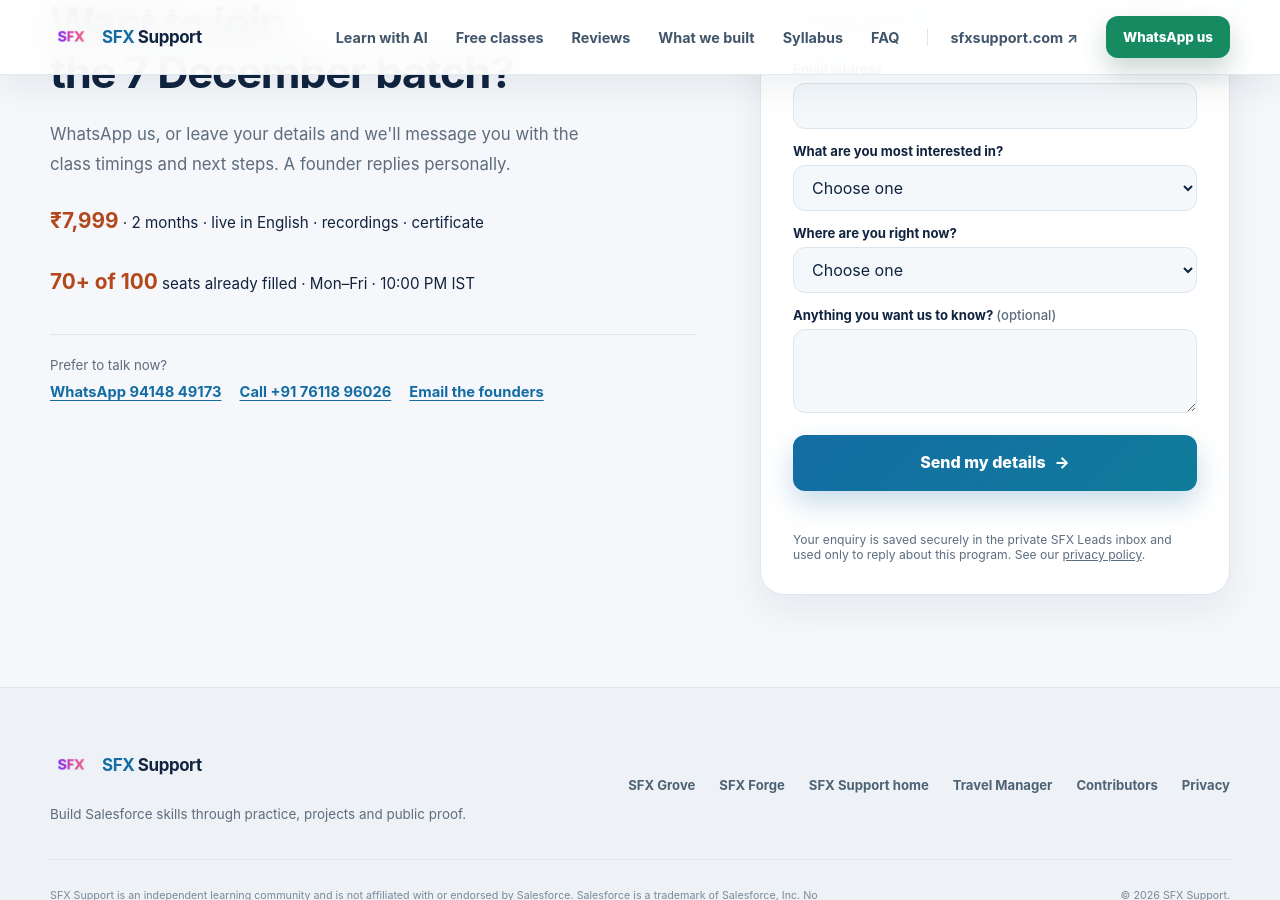
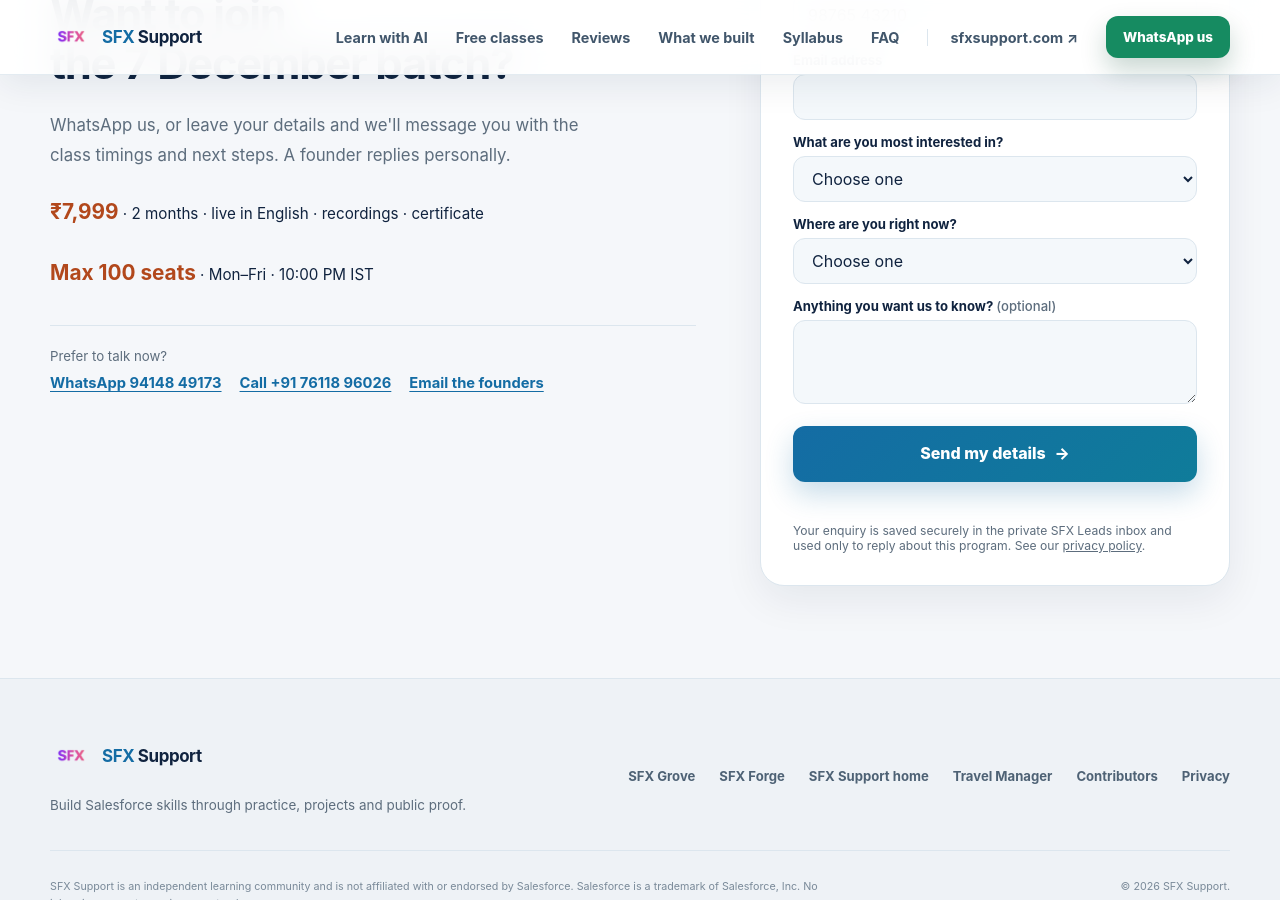
Before and after one commit to sfxsupport/main, a Jekyll site: the page built from salesforce-training/index.html, in a window 1280 px wide and 900 px high, scrolled down 9524 px. Built offline with Jekyll 4.4.1, drawn with Linux system fonts in a browser that asks for light colours; some of the changed text lies outside the part shown.

Commit message:
Training page: remove the '70+ of 100 seats filled' claim
It was not a real count. Show 'Max 100 seats per batch' instead; the seat
meter only appears again if seats_filled is set to a real number of paid seats.

Co-Authored-By: Claude Opus 5.5 <noreply@anthropic.com>

```diff
--- a/salesforce-training/index.html
+++ b/salesforce-training/index.html
@@ -11,10 +11,10 @@ permalink: /salesforce-training/
 next_batch: "Starts 7 Dec 2026"
 batch_price: "₹7,999"
 batch_seats: ""
-# Update these as seats fill. seats_filled_pct drives the progress bar.
+# Only set seats_filled to a REAL count of paid seats. Leave it commented out otherwise.
 seats_total: 100
-seats_filled: "70+"
-seats_filled_pct: 70
+# seats_filled: "12"
+# seats_filled_pct: 12
 class_time: "Mon–Fri · 10:00 PM IST"
 ---
 
@@ -64,7 +64,7 @@ class_time: "Mon–Fri · 10:00 PM IST"
         {% if page.seats_filled %}<div class="ticket__seats">
           <div class="seat-meter__bar"><span style="width: {{ page.seats_filled_pct }}%"></span></div>
           <p><strong>{{ page.seats_filled }} of {{ page.seats_total }} seats filled</strong> · max {{ page.seats_total }} per batch</p>
-        </div>{% endif %}
+        </div>{% else %}<div class="ticket__seats"><p><strong>Max {{ page.seats_total }} seats per batch</strong></p></div>{% endif %}
       </div>
     </div>
   </div>
@@ -388,7 +388,7 @@ class_time: "Mon–Fri · 10:00 PM IST"
       <h2>Want to join<br>the 7 December batch?</h2>
       <p>WhatsApp us, or leave your details and we'll message you with the class timings and next steps. A founder replies personally.</p>
       <p class="final-cta__seats"><strong>₹7,999</strong> · 2 months · live in English · recordings · certificate</p>
-      {% if page.seats_filled %}<p class="final-cta__seats"><strong>{{ page.seats_filled }} of {{ page.seats_total }}</strong> seats already filled · {{ page.class_time }}</p>{% endif %}
+      {% if page.seats_filled %}<p class="final-cta__seats"><strong>{{ page.seats_filled }} of {{ page.seats_total }}</strong> seats already filled · {{ page.class_time }}</p>{% else %}<p class="final-cta__seats"><strong>Max {{ page.seats_total }} seats</strong> · {{ page.class_time }}</p>{% endif %}
       <div class="final-cta__alt">
         <p>Prefer to talk now?</p>
         <a href="https://wa.me/919414849173?text=Hi%2C%20I%20saw%20the%20Salesforce%20batch%20page.%20Please%20send%20me%20the%20class%20timings%20and%20details%20for%20the%207%20December%20batch." target="_blank" rel="noopener" data-cta="final_whatsapp">WhatsApp 94148 49173</a>
```
